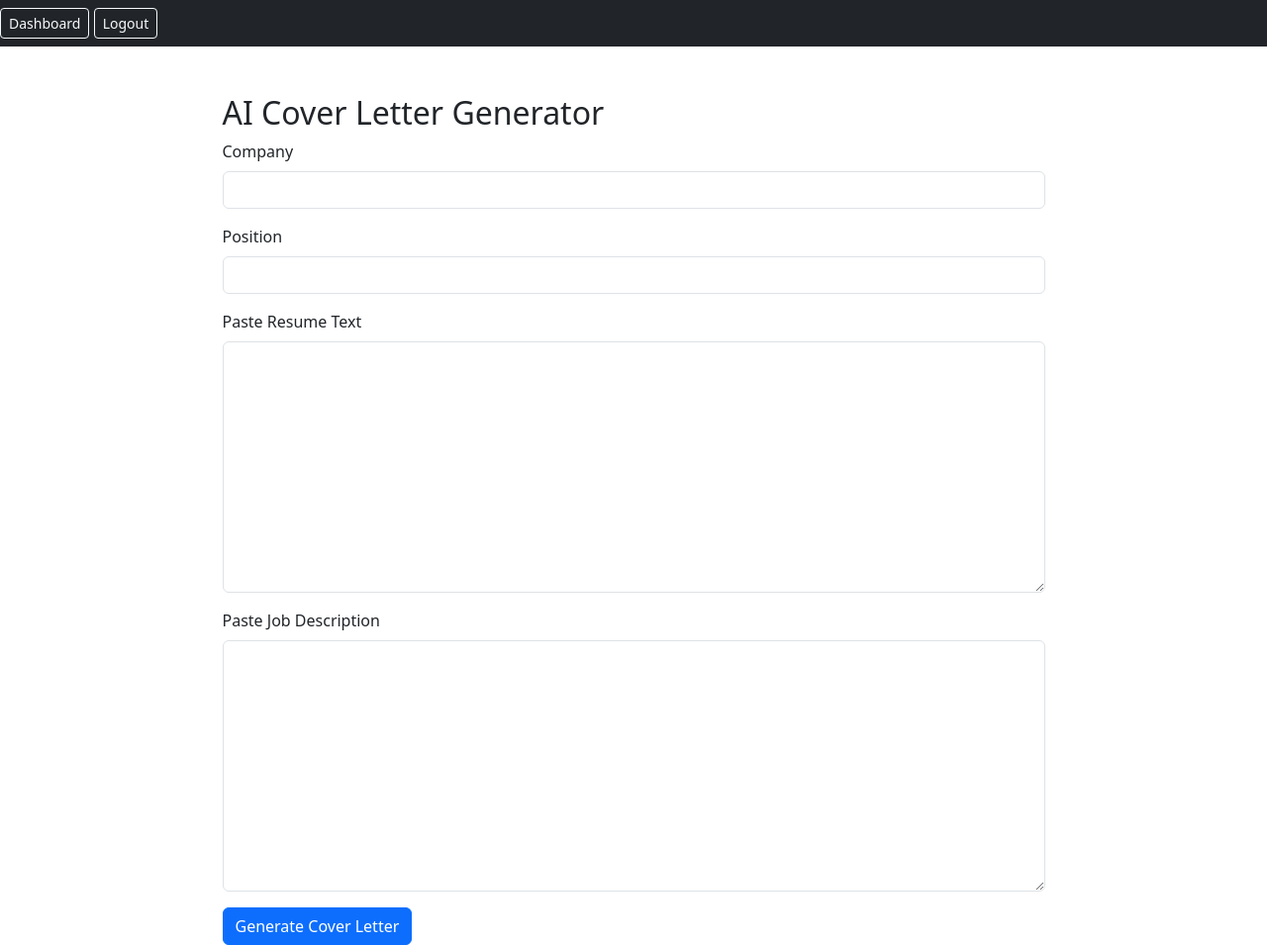
After one commit to OloaneShark/get-a-job, a Flask app: page /ai/cover-letter in a window 1280 px wide. The commit adds this page. Shown: the whole page at 99% size. Run offline with Flask 3, Linux system fonts and the light colour scheme; the visitor is signed in with stand-in values (Sample User, id 1); parts of the project's set-up code (start-up, migrations or seed data) failed here and were passed over; some libraries are stand-ins or nearby versions.

Commit message:
Add AI cover letter generation feature

```diff
--- a/app.py
+++ b/app.py
@@ -27,11 +27,13 @@ from forms import (
     CompanyLookupForm,
     JobMatchForm,
     SavedJobDescriptionForm,
-    AIResumeReviewForm
+    AIResumeReviewForm,
+    AICoverLetterForm
 )
 from services.company_service import analyze_company
 from services.job_match_service import analyze_resume_job_match
 from services.ai_resume_service import analyze_resume
+from services.ai_cover_letter_service import generate_cover_letter
 
 
 load_dotenv()
@@ -421,6 +423,33 @@ def ai_resume_review():
     )
 
 
+@app.route("/ai/cover-letter", methods = ["GET", "POST"])
+@login_required
+def ai_cover_letter():
+    form = AICoverLetterForm()
+    cover_letter = None
+
+    if form.validate_on_submit():
+        try:
+            cover_letter = generate_cover_letter(
+                form.company.data,
+                form.position.data,
+                form.resume_text.data,
+                form.job_description.data
+            )
+
+            log_action(current_user.id, "Generate AI cover letter")
+
+        except Exception as e:
+            flash(f"Cover letter generation failed {str(e)}", "danger")
+
+    return render_template(
+        "ai_cover_letter.html",
+        form=form,
+        cover_letter=cover_letter
+    )
+
+
 @app.route("/interview-prep", methods=["GET", "POST"])
 @login_required
 def interview_prep():
--- a/forms.py
+++ b/forms.py
@@ -162,3 +162,20 @@ class AIResumeReviewForm(FlaskForm):
     )
 
     submit = SubmitField("Run AI Resume Review")
+
+
+class AICoverLetterForm(FlaskForm):
+    company = StringField("Company", validators=[DataRequired()])
+    position = StringField("Position", validators=[DataRequired()])
+
+    resume_text = TextAreaField(
+        "Paste Resume Text",
+        validators=[DataRequired()]
+    )
+
+    job_description = TextAreaField(
+        "Paste Job Description",
+        validators=[DataRequired()]
+    )
+
+    submit = SubmitField("Generate Cover Letter")
--- /dev/null
+++ b/templates/ai_cover_letter.html
@@ -0,0 +1,54 @@
+
+{% extends "base.html" %}
+
+{% block title %}AI Cover Letter Generator{% endblock %}
+
+{% block content %}
+
+<div class="row justify-content-center">
+    <div class="col-md-9">
+
+        <h2>AI Cover Letter Generator</h2>
+
+        <form method="POST">
+            {{ form.hidden_tag() }}
+
+            <div class="mb-3">
+                {{ form.company.label(class="form-label") }}
+                {{ form.company(class="form-control") }}
+            </div>
+
+            <div class="mb-3">
+                {{ form.position.label(class="form-label") }}
+                {{ form.position(class="form-control") }}
+            </div>
+
+            <div class="mb-3">
+                {{ form.resume_text.label(class="form-label") }}
+                {{ form.resume_text(class="form-control", rows="10") }}
+            </div>
+
+            <div class="mb-3">
+                {{ form.job_description.label(class="form-label") }}
+                {{ form.job_description(class="form-control", rows="10") }}
+            </div>
+
+            {{ form.submit(class="btn btn-primary") }}
+        </form>
+
+        {% if cover_letter %}
+            <hr class="my-4">
+
+            <h3>Generated Cover Letter</h3>
+
+            <div class="card">
+                <div class="card-body">
+                    <pre style="white-space: pre-wrap;">{{ cover_letter }}</pre>
+                </div>
+            </div>
+        {% endif %}
+
+    </div>
+</div>
+
+{% endblock %}
--- a/templates/dashboard.html
+++ b/templates/dashboard.html
@@ -26,6 +26,10 @@
 
         <a href="/ai/resume-review" class="btn btn-warning">
             AI Resume Review
+        </a>
+
+        <a href="/ai/cover-letter" class="btn btn-warning">
+            AI Cover Letter
         </a>
 
         <a href="/interview-prep" class="btn btn-info">
```
Also changed, not shown: services/ai_cover_letter_service.py (added, +51 -0 lines).
